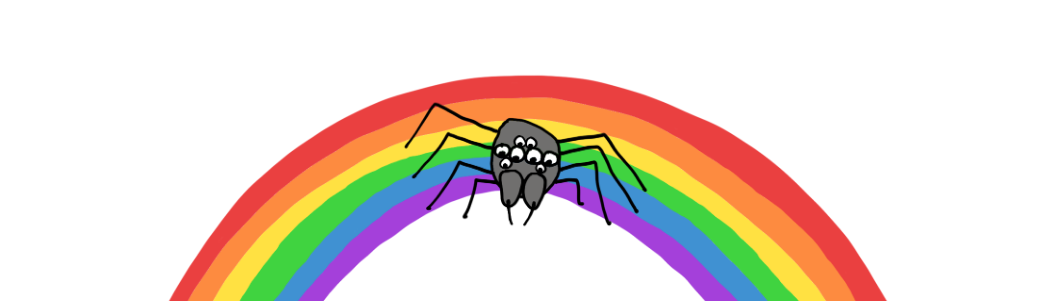
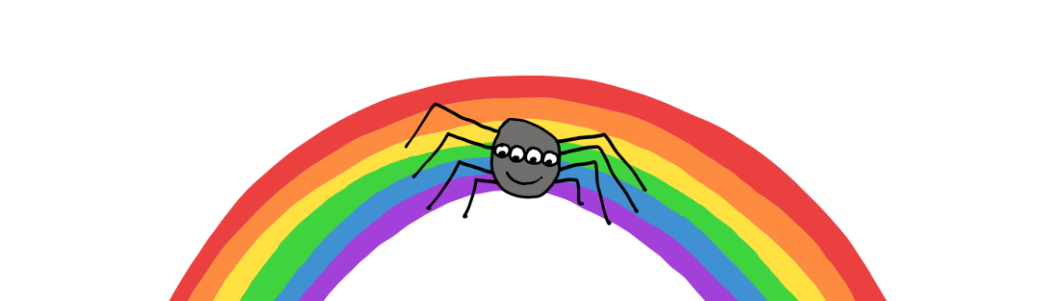
Before and after one commit to wiggitywhitney/spider-rainbows, a React (Vite) app: page / in a window 1280 px wide. Both pictures are taken after a click on the button "Add spider?". Shown: the top 301 px of the page, without its empty margins (113-1170 px from the left). Built offline with nearby package versions, Linux system fonts and the light colour scheme.

Commit message:
Reset to v1

```diff
--- a/src/components/SpiderImage.jsx
+++ b/src/components/SpiderImage.jsx
@@ -6,7 +6,7 @@ const SpiderImage = ({ rainbowWidth }) => {
   return (
     <div className="spider-container">
       <img
-        src="/Spider-v3.png"
+        src="/Spider-v1.png"
         alt="Spider"
         className="spider-image"
         style={{ width: `${spiderWidth}px` }}
--- a/src/components/SurpriseSpider.jsx
+++ b/src/components/SurpriseSpider.jsx
@@ -8,7 +8,7 @@ const SurpriseSpider = ({ rainbowWidth }) => {
   return (
     <div className="surprise-spider-container">
       <img
-        src="/spidersspidersspiders-v3.png"
+        src="/spidersspidersspiders-v1.png"
         alt="Surprise Spiders"
         className="surprise-spider-image"
         style={imageStyle}
```
